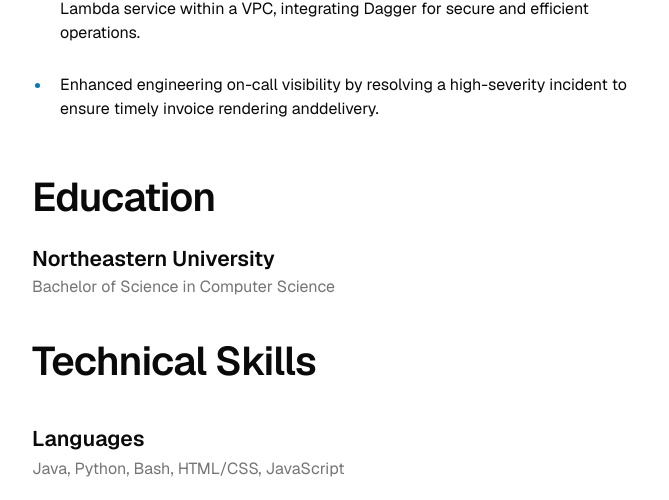
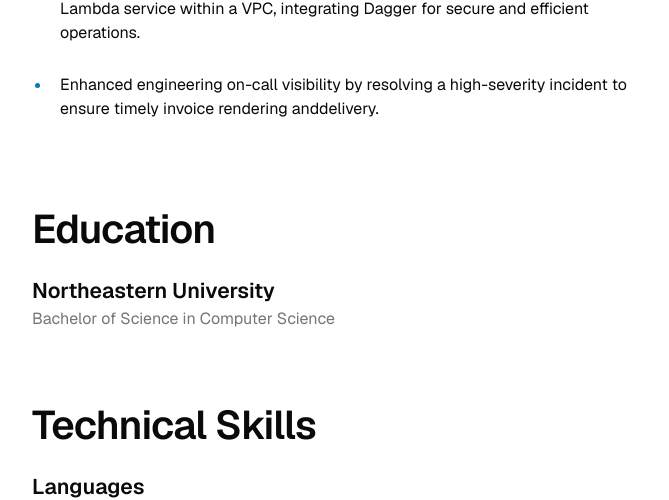
Before and after one commit to nnwetzel/main-portfolio, a Next.js app: page /about in a window 1280 px wide. Shown: the part 1299-1799 px from the top of the page, without its empty margins (288-957 px from the left). Built offline with nearby package versions, Linux system fonts and the light colour scheme.

Commit message:
Add necessary spacing

```diff
--- a/src/app/about/page.tsx
+++ b/src/app/about/page.tsx
@@ -248,7 +248,7 @@ export default function About() {
 
           {about.studies.display && (
             <>
-              <Heading as="h2" id={about.studies.title} variant="display-strong-s" marginBottom="m">
+              <Heading as="h2" id={about.studies.title} variant="display-strong-s" marginTop="32" marginBottom="m">
                 {about.studies.title}
               </Heading>
               <Column fillWidth gap="l" marginBottom="40">
@@ -268,12 +268,7 @@ export default function About() {
 
           {about.technical.display && (
             <>
-              <Heading
-                as="h2"
-                id={about.technical.title}
-                variant="display-strong-s"
-                marginBottom="40"
-              >
+              <Heading as="h2" id={about.studies.title} variant="display-strong-s" marginTop="32" marginBottom="m">
                 {about.technical.title}
               </Heading>
               <Column fillWidth gap="l">
--- a/src/app/resources/config.js
+++ b/src/app/resources/config.js
@@ -38,7 +38,7 @@ const font = {
 };
 
 const style = {
-  theme: "dark", // theme is not necessary when using ThemeProvider (default)
+  theme: "light", // theme is not necessary when using ThemeProvider (default)
   neutral: "gray", // sand | gray | slate
   brand: "cyan", // blue | indigo | violet | magenta | pink | red | orange | yellow | moss | green | emerald | aqua | cyan
   accent: "red", // blue | indigo | violet | magenta | pink | red | orange | yellow | moss | green | emerald | aqua | cyan
```
